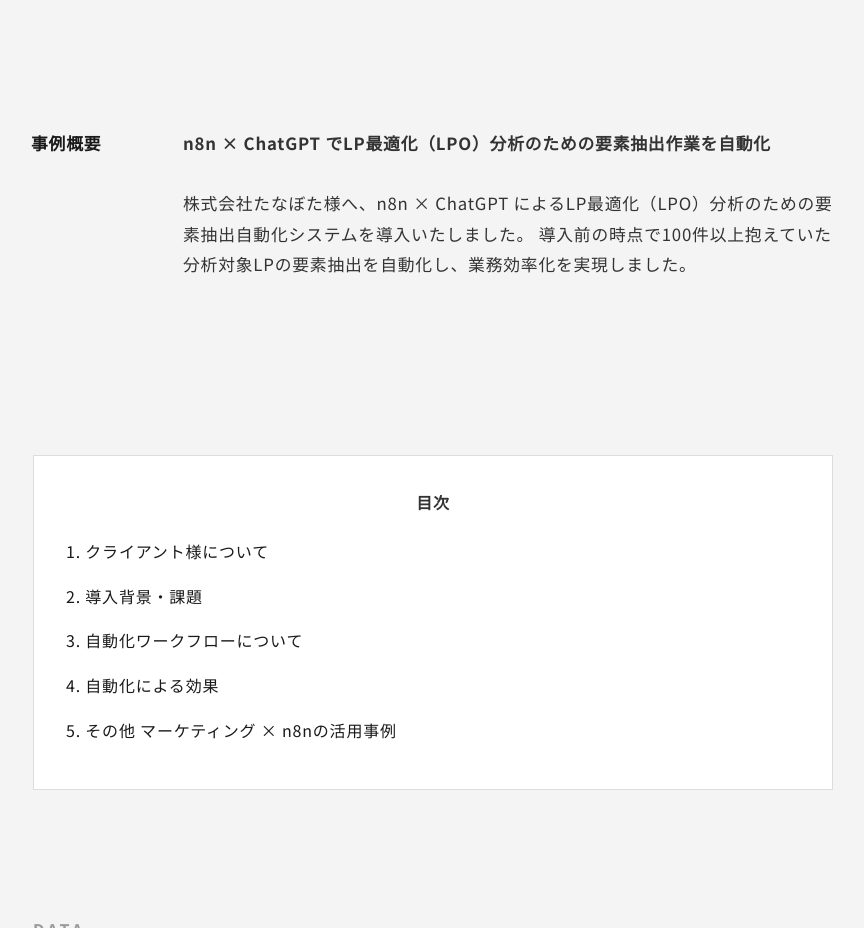
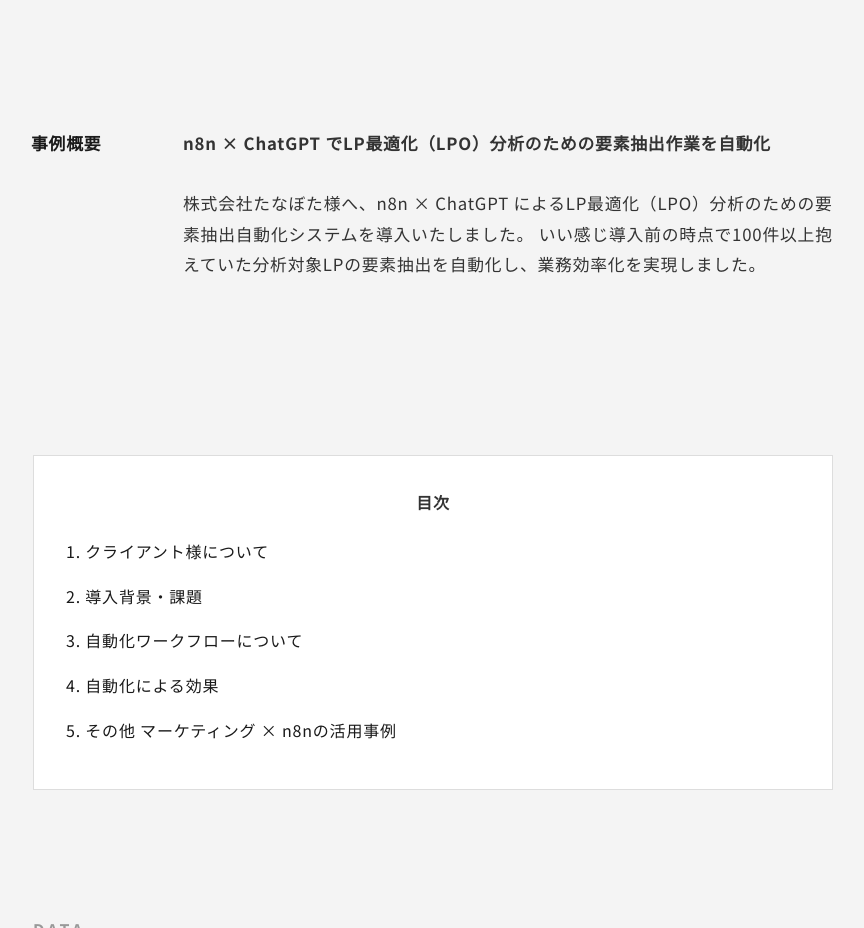
Before and after one commit to yusaku-0312/MIRAINA_Website_NEW, a plain HTML site: page works/work001.html in a window 1280 px wide. Shown: the part 1040-1968 px from the top of the page, without its empty margins (207-1071 px from the left). Drawn offline with Linux system fonts and the light colour scheme; a script that the page names is missing.

Commit message:
fix work001

```diff
--- a/works/work001.html
+++ b/works/work001.html
@@ -111,7 +111,7 @@
                         <p>
                             <strong>n8n × ChatGPT でLP最適化（LPO）分析のための要素抽出作業を自動化</strong><br><br>
                             株式会社たなぼた様へ、n8n × ChatGPT によるLP最適化（LPO）分析のための要素抽出自動化システムを導入いたしました。
-                            導入前の時点で100件以上抱えていた分析対象LPの要素抽出を自動化し、業務効率化を実現しました。
+                            いい感じ導入前の時点で100件以上抱えていた分析対象LPの要素抽出を自動化し、業務効率化を実現しました。
                         </p>
                     </div>
                 </div>
```
